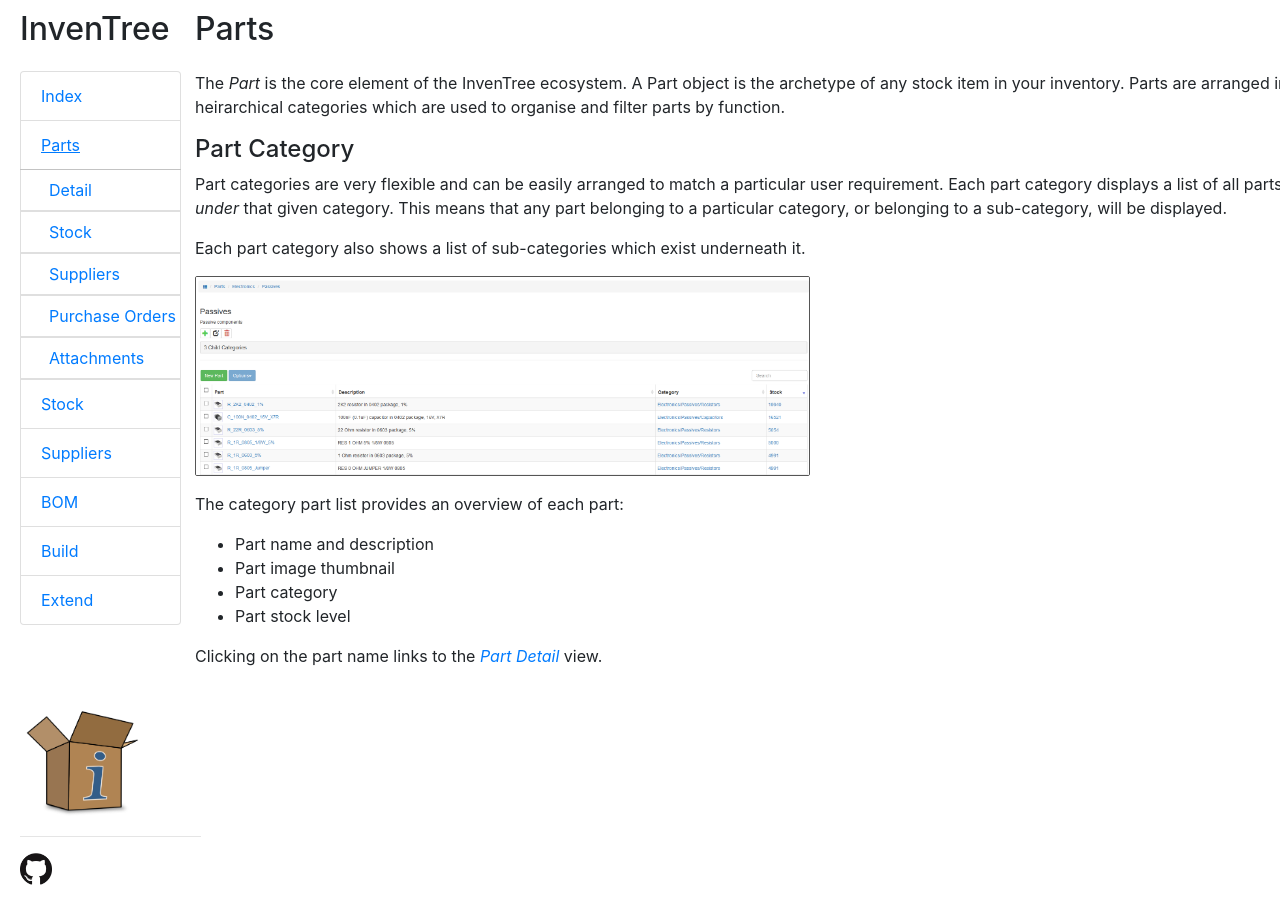
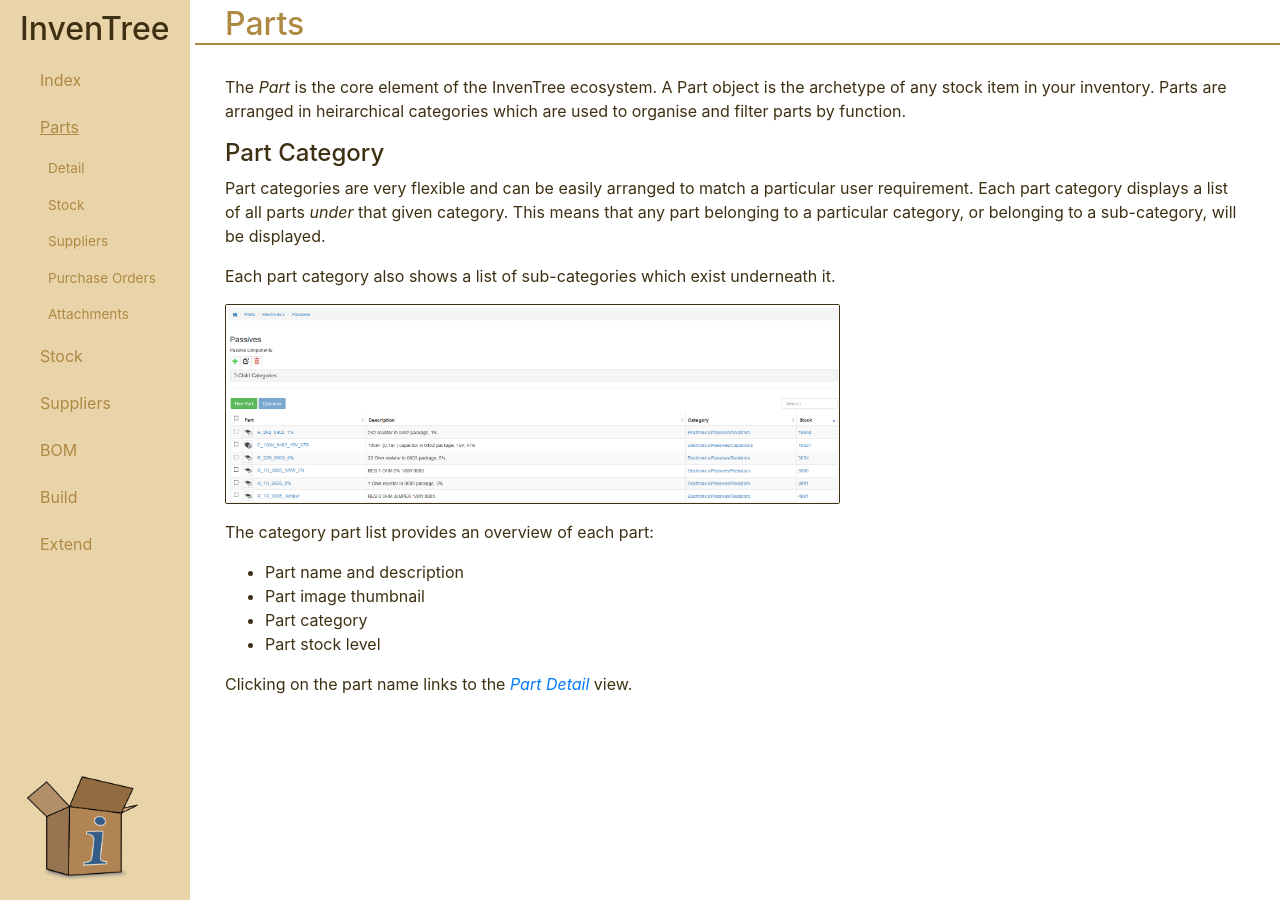
Before and after one commit to inventree/InvenTree.github.io, a Jekyll site: the page built from parts.md, in a window 1280 px wide. Built offline with Jekyll 4.4.1, drawn with Linux system fonts in a browser that asks for light colours.

Commit message:
Playing around with some theme colours...

```diff
--- a/_includes/sidenav.html
+++ b/_includes/sidenav.html
@@ -1,10 +1,7 @@
 <div class='sidenav'>
 
-    <div>
+    <div class='sidenav-title'>
         <h1>InvenTree</h1>
-    </div>
-
-    <div class='sidenav-header'>
     </div>
 
     <ul class='list-group'>
@@ -28,8 +25,8 @@
     </ul>
 
     <div class='sidenav-footer'>
-        <img class='sidenav-logo' src='/assets/img/inventree.png' alt='InvenTree Logo'/>
-        <hr>
-        <a href='https://github.com/inventree/'><img class='github-logo' src='/assets/img/github.png' alt='GitHub'/></a>
+        <a href='https://github.com/inventree/'>
+            <img title='View InvenTree on GitHub' class='sidenav-logo' src='/assets/img/inventree.png' alt='InvenTree Logo' max-height='40px' min-height='40px'/>
+        </a>
     </div>
 </div>
--- a/_includes/top_bar.html
+++ b/_includes/top_bar.html
@@ -1,3 +1,3 @@
-<div class='well well-sm'>
+<div class='title well well-sm'>
     <h1>{{ page.title }}</h1>
 </div>
--- a/_layouts/default.html
+++ b/_layouts/default.html
@@ -10,10 +10,12 @@
 
     {% include sidenav.html %}
 
-    <div id='content' class='page-wrapper container'>
+    <div id='page' class='page-wrapper'>
         {% include top_bar.html %}
-        <div class='main'>
-            {{ content }}
+        <div id='content' class='container'>
+            <div class='main'>
+                {{ content }}
+            </div>
         </div>
     </div>
 </body>
--- a/assets/inventree.css
+++ b/assets/inventree.css
@@ -1,3 +1,11 @@
+/* Theme color definitions */
+:root {
+    --color-bg: #FFFFFF;
+    --color-main: #3e3012;
+    --color-primary: #E9D4AA;
+    --color-highlight: #AD8943;
+}
+
 .h1, h1 {
     font-size: 2.0rem;
 }
@@ -23,10 +31,44 @@
     left: 0;
     overflow-x: hidden;
     padding: 10px 20px;
+    background-color: var(--color-primary);
+    color: var(--color-highlight);
 }
 
-.sidenav-header {
-    padding-top: 15px;
+.sidenav-title {
+    color: var(--color-main);
+}
+
+#content {
+    background-color: var(--color-bg);
+    color: var(--color-main);
+    width: 100%;
+    height: 100%;
+    max-width: 100%;
+    padding-left: 30px;
+    padding-right: 30px;
+    padding-bottom: 50px;
+    margin-top: 50px;
+}
+
+.title {
+    position: fixed;
+    top: 0;
+    background-color: var(--color-bg);
+    width: 100%;
+    max-width: 100%;
+    padding-left: 30px;
+    padding-right: 30px;
+    padding-top: 5px;
+    margin-bottom: 15px;
+    height: 45px;
+    border-bottom: 2px solid;
+    color: var(--color-highlight);
+    border-color: var(--color-highlight);
+}
+
+body {
+    background-color: var(--color-bg);
 }
 
 .sidenav-footer {
@@ -59,12 +101,35 @@
     padding-top: 15px;
 }
 
-.list-group-sub-item {
+.list-group {
+    padding: 0px;
+}
+
+.sidenav .list-group-item {
+    width: 100%;
+    color: var(--color-highlight);
+    border: none;
+    background-color: var(--color-primary);
+}
+
+.list-group-item a {
+    color: var(--color-highlight);
+}
+
+.sidenav .list-group-sub-item {
     padding: .5rem .25rem;
+    font-size: .85rem;
     position: relative;
     display: block;
     padding-left: 1.75rem;
     border: 1px solid rgba(0, 0, 0, 0.125);
+    border: none;
+    width: 100%;
+    background-color: var(--color-primary);
+}
+
+.list-group-sub-item a {
+    color: var(--color-highlight);
 }
 
 @media screen and (max-height: 450px) {
@@ -76,6 +141,6 @@
     max-height: 200px;
     max-width: 100%;
     border: 1px solid;
-    border-color: #555;
+    border-color: var(--color-main);
     border-radius: 2px;
 }
```
